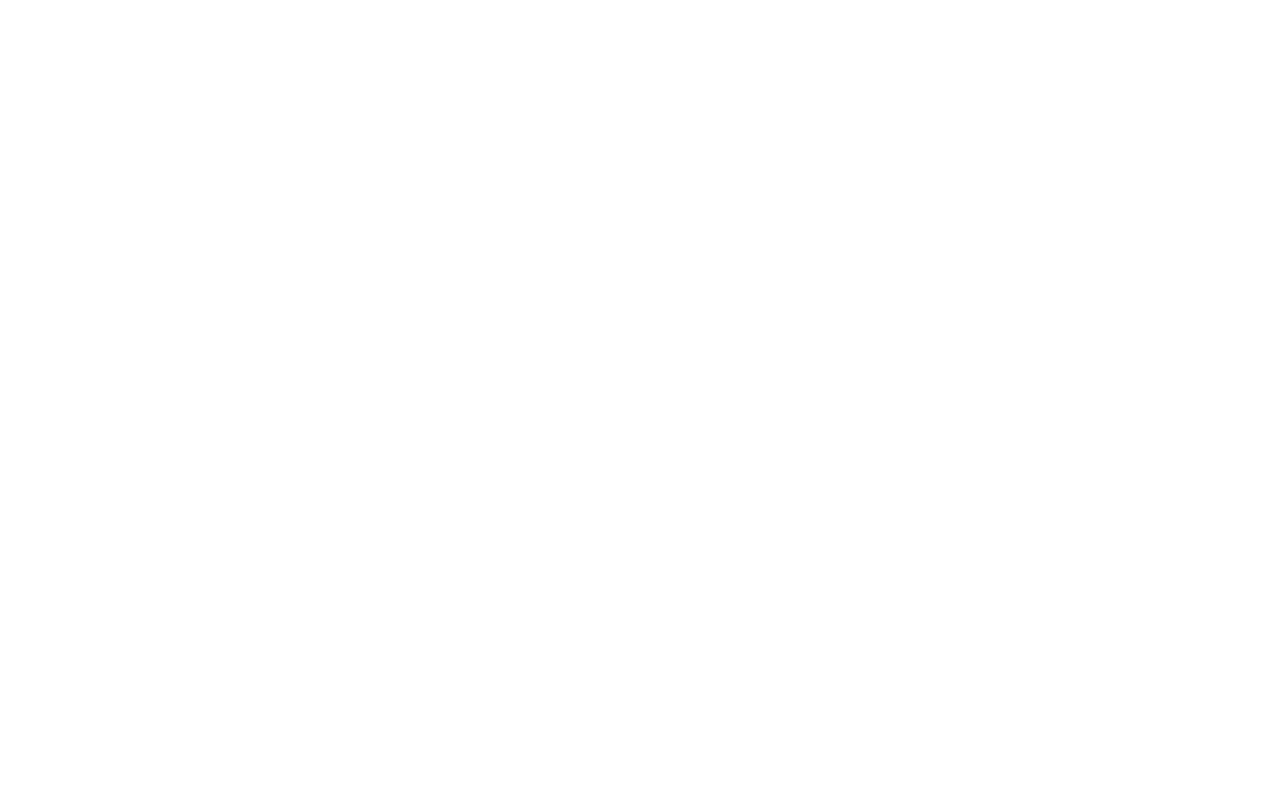
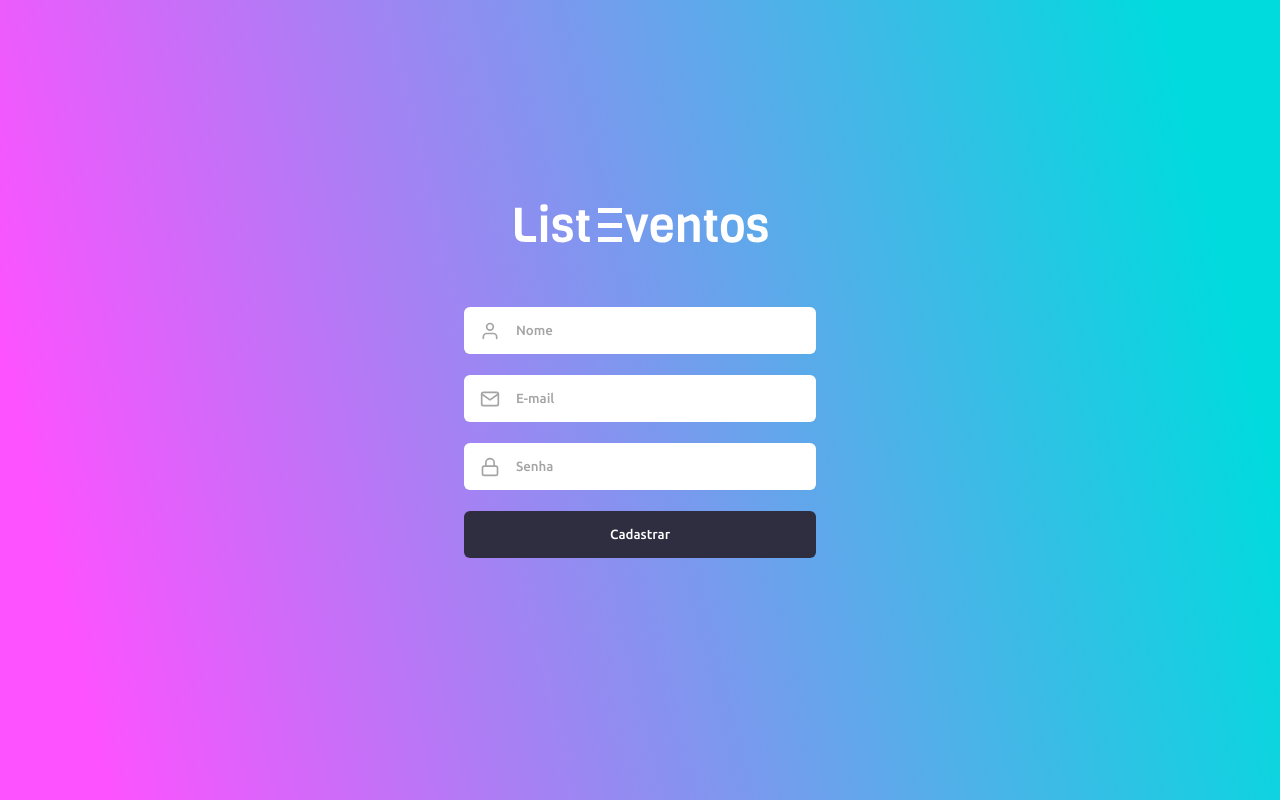
Before and after one commit to vncscampos/tokenlab_calendar, a React (Create React App) app in the folder frontend/: page /register in a window 1280 px wide. Built offline with nearby package versions, Linux system fonts and the light colour scheme; a web font is replaced by a local one.

Commit message:
Criando e estilizando page de cadastro

```diff
--- a/frontend/src/pages/LandingPage/index.tsx
+++ b/frontend/src/pages/LandingPage/index.tsx
@@ -19,10 +19,10 @@
           Organize seu calendário de <br /> eventos
         </h2>
         <div className="button-container">
-          <a id="register">
+          <Link to="/register" id="register">
             <FaUserPlus size={24} />
             Cadastrar
-          </a>
+          </Link>
           <Link to="/login" id="login">
             <FaSignInAlt size={24} />
             Logar
--- /dev/null
+++ b/frontend/src/pages/Register/index.tsx
@@ -0,0 +1,26 @@
+import React from "react";
+import { FiMail, FiLock, FiUser } from "react-icons/fi";
+
+import { Container, Form } from "./styles";
+import Input from "./../../components/Input";
+import Button from "./../../components/Button";
+import logoImg from "../../assets/logo.svg";
+
+const Register: React.FC = () => (
+  <Container>
+    <img src={logoImg} />
+    <Form>
+      <Input name="nome" icon={FiUser} type="text" placeholder="Nome" />
+      <Input name="email" icon={FiMail} type="email" placeholder="E-mail" />
+      <Input
+        name="password"
+        icon={FiLock}
+        type="password"
+        placeholder="Senha"
+      />
+      <Button type="submit">Cadastrar</Button>
+    </Form>
+  </Container>
+);
+
+export default Register;
--- /dev/null
+++ b/frontend/src/pages/Register/styles.ts
@@ -0,0 +1,16 @@
+import styled from 'styled-components';
+
+export const Container = styled.div`
+    display: flex;
+    background: linear-gradient(76.6deg, #FD52FF 7.16%, #00DBDE 91.96%, #00DBDE 91.96%);
+    flex-direction: column;
+    justify-content: center;
+    align-items: center;
+    height: 100vh;
+`;
+
+export const Form = styled.form`
+    display: flex;
+    flex-direction: column;
+    margin: 49px 0;
+`;
--- a/frontend/src/routes/index.tsx
+++ b/frontend/src/routes/index.tsx
@@ -3,11 +3,13 @@
 
 import LandingPage from "../pages/LandingPage";
 import Login from "../pages/Login";
+import Register from "../pages/Register";
 
 const Routes: React.FC = () => (
     <Switch>
         <Route path="/" exact component={LandingPage} />
         <Route path="/login" component={Login} />
+        <Route path="/register" component={Register} />
     </Switch>
 );
 
```
Also changed, not shown: frontend/.eslintrc.json (deleted), 1 other file (tests, documents, lock files or other folders).
